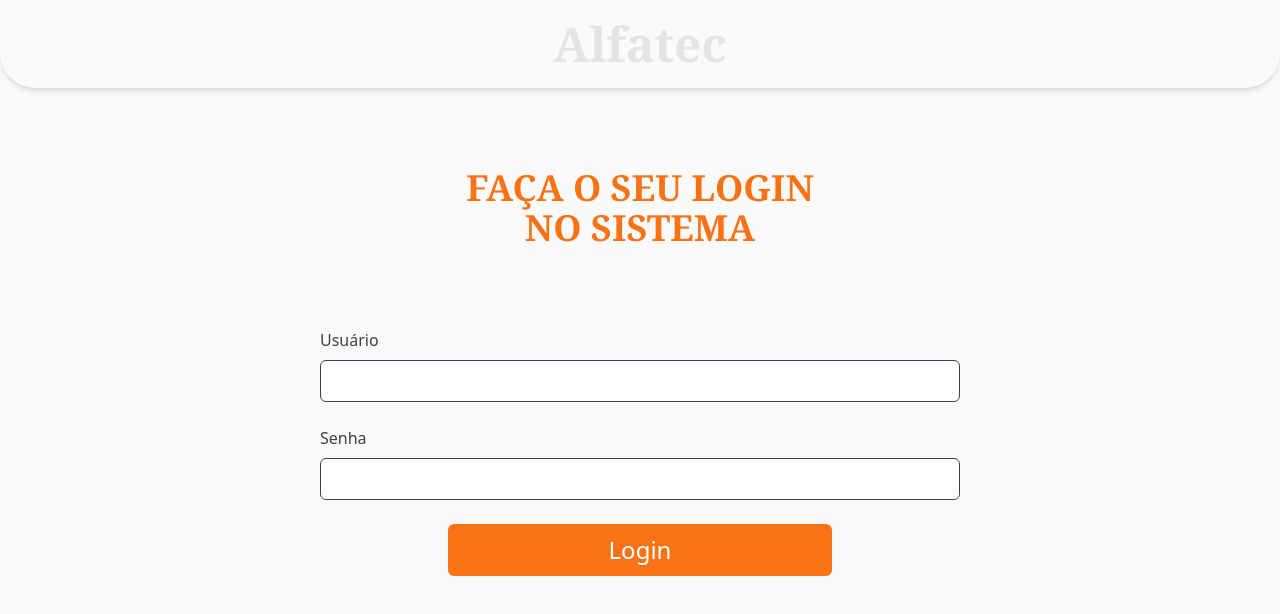
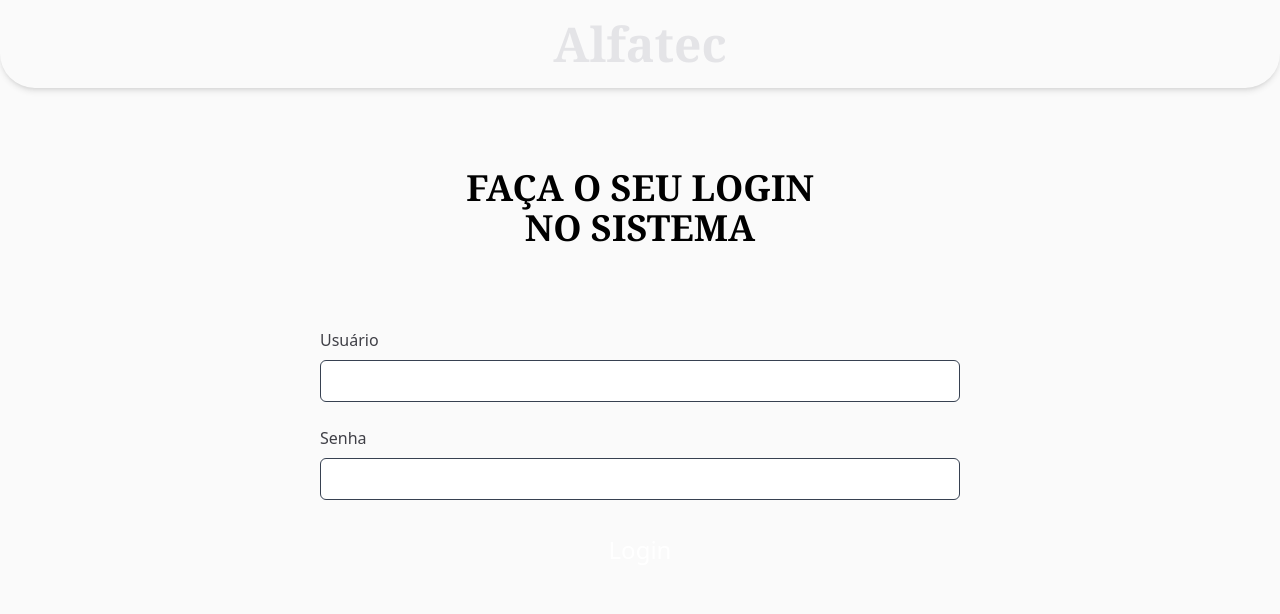
Before and after one commit to letticiamoura/registro-facial, a React (Vite) app: page /registro-facial/login in a window 1280 px wide. Shown: the top 614 px of the page. Built offline with nearby package versions, Linux system fonts and the light colour scheme.

Commit message:
style: Alterando cor de fundo

```diff
--- a/src/pages/Login.tsx
+++ b/src/pages/Login.tsx
@@ -18,7 +18,6 @@ export default function Login() {
       const response = await axios.get(url);
       const users = response.data.users;
 
-      //Verificando se existe um user
       const user = users.find((user: { username: string, password: string }) =>
         user.username === username && user.password === password
       );
@@ -35,11 +34,11 @@ export default function Login() {
   };
 
   const label = "w-full md:w-[50vw] space-y-2 text-zinc-700 text-md font-medium";
-  const classname = "w-full p-2 rounded-md border border-gray-700 focus:border-none focus:ring-2 focus:ring-orange-500 outline-none md:w-[50vw]";
+  const classname = "w-full p-2 rounded-md border border-gray-700 focus:border-none focus:ring-2 focus:ring-green  outline-none md:w-[50vw]";
 
   return (
     <Layout>
-      <h2 className="pt-20 text-center text-4xl font-bold text-orange-500 font-serif uppercase">Faça o seu Login <br />no Sistema</h2>
+      <h2 className="pt-20 text-center text-4xl font-bold text-blue font-serif uppercase">Faça o seu Login <br />no Sistema</h2>
       <form onSubmit={handleLogin} className="pt-20 px-10 flex space-y-6 flex-col items-center">
 
           <label className={label}>Usuário <br />
@@ -63,7 +62,7 @@ export default function Login() {
           </label>
 
         {error && <p style={{ color: 'red' }}>{error}</p>}
-        <button type="submit" className="md:w-[30vw] bg-orange-500 p-2.5 rounded-md w-full text-2xl text-white" >Login</button>
+        <button type="submit" className="md:w-[30vw] bg-blue hover:bg-ligth-blue p-2.5 rounded-md w-full text-2xl text-white transform transition-colors hover:scale-105" >Login</button>
       </form>
     </Layout>
   );
```
